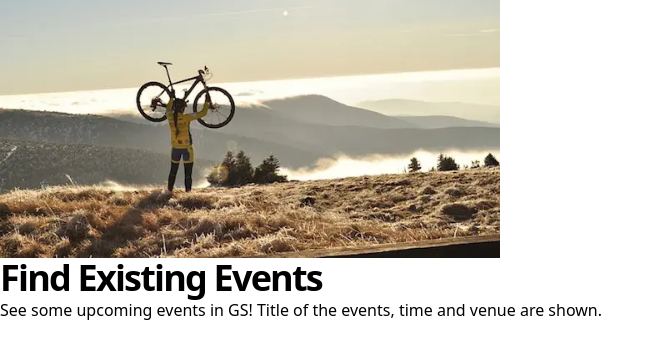
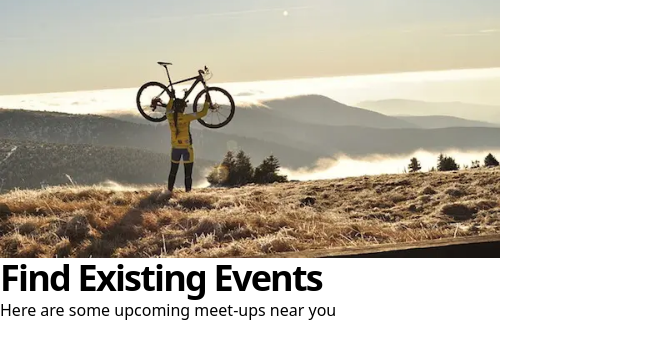
Before and after one commit to pmeghana07/hackathon-group7, a React (Vite) app in the folder FrontEnd/: page / in a window 1280 px wide. Shown: the part 4408-4766 px from the top of the page, without its empty margins (0-664 px from the left). Built offline with nearby package versions, Linux system fonts and the light colour scheme.

Commit message:
last last

```diff
--- a/FrontEnd/src/partials/FeaturesBlocks.jsx
+++ b/FrontEnd/src/partials/FeaturesBlocks.jsx
@@ -14,7 +14,7 @@ function FeaturesBlocks() {
           {/* Section header */}
           <div className="max-w-3xl mx-auto text-center pb-12 md:pb-20">
             <h2 className="h2 mb-4">Find Existing Events</h2>
-            <p className="text-xl text-gray-600">See some upcoming events in GS! Title of the events, time and venue are shown.</p>
+            <p className="text-xl text-gray-600">Here are some upcoming meet-ups near you</p>
           </div>
 
           {/* Items */}
```
